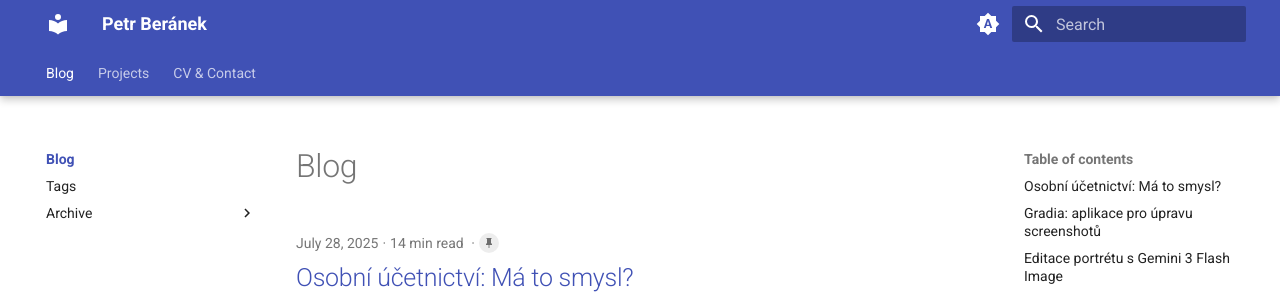
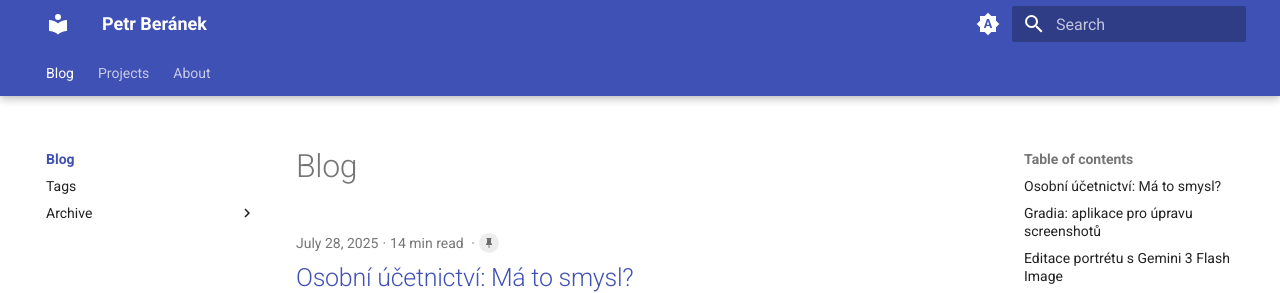
Before and after one commit to peberanek/peberanek.github.io, an MkDocs documentation site: the page built from docs/index.md, in a window 1280 px wide. Shown: the top 293 px of the page. Built offline with MkDocs 1.6.1 and Material for MkDocs 9.7.7, drawn with Linux system fonts in a browser that asks for light colours.

Commit message:
cv: rename to 'About' at the top bar
Seems more natural than 'CV & Contact'.

```diff
--- a/mkdocs.yml
+++ b/mkdocs.yml
@@ -52,7 +52,7 @@ nav:
     - Home: index.md
     - Tags: tags.md
   - Projects: projects.md
-  - CV & Contact: cv.md
+  - About: cv.md
 
 markdown_extensions:
   - pymdownx.highlight:
```
